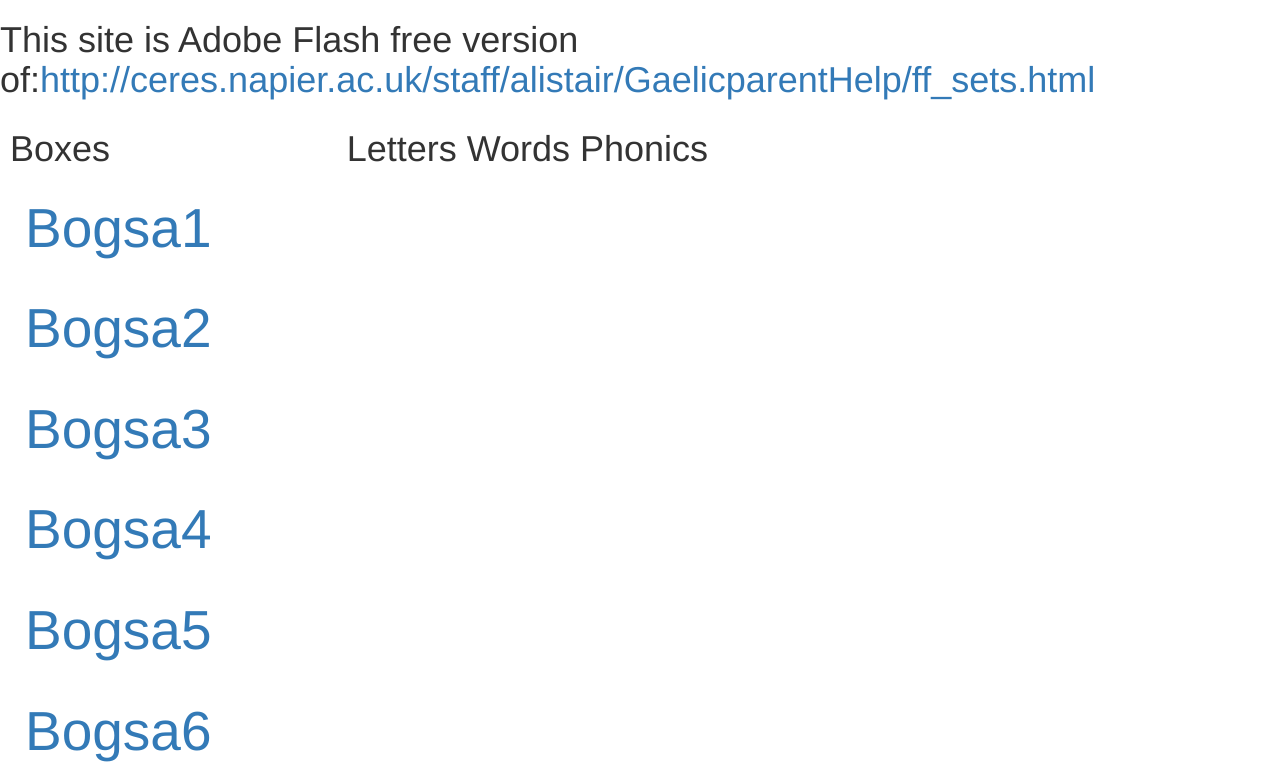
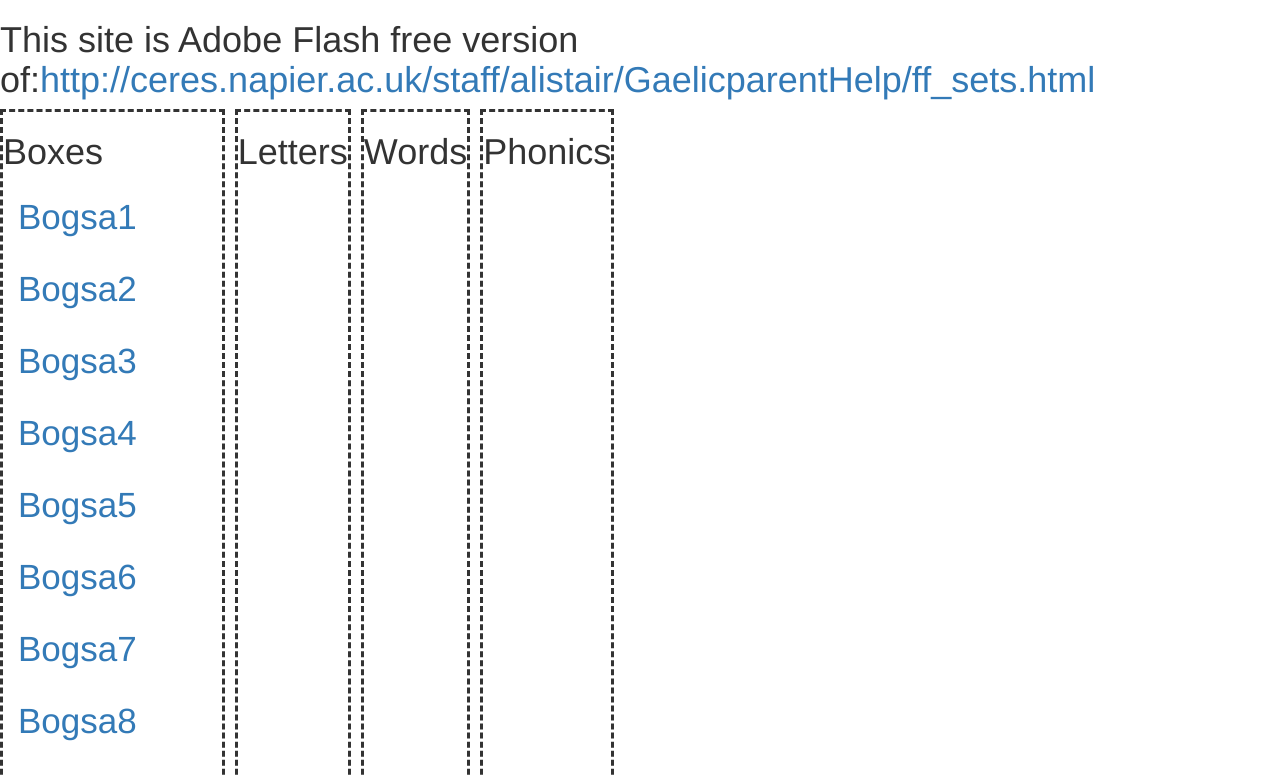
Before and after one commit to greggulrajani/greggulrajani.github.io, a plain HTML site: page index.html in a window 1280 px wide. Shown: the top 776 px of the page. Drawn offline with nearby package versions, Linux system fonts and the light colour scheme.

Commit message:
styling fixes

```diff
--- a/index.html
+++ b/index.html
@@ -17,23 +17,23 @@
     <script src="./script.js"></script>
 <title> gaelic </title>
 </head>
-    <body style='font-size:55px' onload="renderFrontPage()">
+    <body style='font-size:35px' onload="renderFrontPage()">
         <h1>This site is Adobe Flash free version of:<a href="http://ceres.napier.ac.uk/staff/alistair/GaelicparentHelp/ff_sets.html">http://ceres.napier.ac.uk/staff/alistair/GaelicparentHelp/ff_sets.html</a></h1>
 
         <audio id='greg' style='display:none' controls label ='greg' src="http://ceres.napier.ac.uk/staff/alistair/GaelicparentHelp/bogsa1_mp3/c.mp3"></audio>
-        <div style='float: left;padding-left:10px'>
+        <div style='float: left;margin-right:10px; height: 90%; overflow: scroll; border-style: dashed;'>
             <h1>Boxes</h1>
             <ul class="nav nav-pills nav-stacked" id='start'></ul>
         </div>
-        <div style='float: left;padding-left:10px'>
+        <div style='float: left;margin-right:10px; height: 90%; overflow: scroll;border-style: dashed;'>
             <h1>Letters</h1>
             <ul class="nav nav-pills nav-stacked" id='letters'></ul>
         </div>
-        <div style='float: left;padding-left:10px'>
+        <div style='float: left;margin-right:10px; height: 90%; overflow: scroll;border-style: dashed;'>
             <h1>Words</h1>
             <ul class="nav nav-pills nav-stacked" id='words'></ul>
         </div>
-        <div style='float: left;padding-left:10px'>
+        <div style='float: left;margin-right:10px; height: 90%; overflow: scroll;border-style: dashed;'>
             <h1>Phonics</h1>
             <ul class="nav nav-pills nav-stacked" id='phonics'></ul>
         </div>
```
